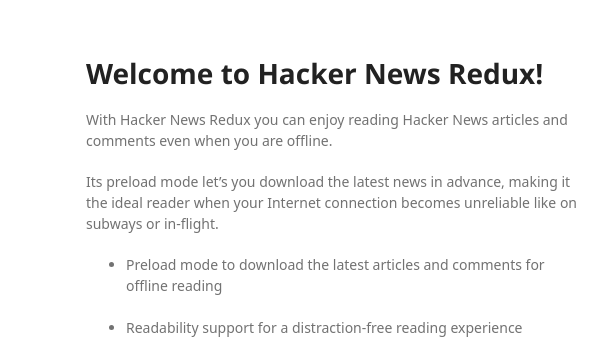
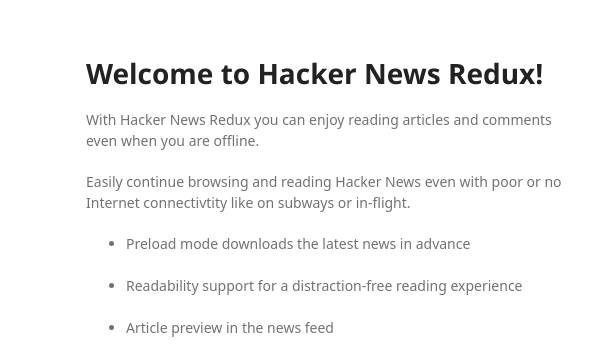
Before and after one commit to Hacker-News-Redux/Hacker-News-Redux.github.io, a plain HTML site: page index.html in a window 1280 px wide. Shown: the top 346 px of the page, 484-1091 px from the left. Drawn offline with Linux system fonts and the light colour scheme; a web font is replaced by a local one.

Commit message:
Update index.html

```diff
--- a/index.html
+++ b/index.html
@@ -22,11 +22,11 @@
         <h1>
 <a id="welcome-to-hacker-news-redux" class="anchor" href="#welcome-to-hacker-news-redux" aria-hidden="true"><span aria-hidden="true" class="octicon octicon-link"></span></a>Welcome to Hacker News Redux!</h1>
 
-<p>With Hacker News Redux you can enjoy reading Hacker News articles and comments even when you are offline. </p>
+<p>With Hacker News Redux you can enjoy reading articles and comments even when you are offline. </p>
+<p>Easily continue browsing and reading Hacker News even with poor or no Internet connectivtity like on subways or in-flight.
 
-<p>Its preload mode let’s you download the latest news in advance, making it the ideal reader when your Internet connection becomes unreliable like on subways or in-flight.</p>
 <ul>
-<li>Preload mode to download the latest articles and comments for offline reading</li>
+<li>Preload mode downloads the latest news in advance</li>
 <br>
 <li>Readability support for a distraction-free reading experience</li>
 <br>
```
